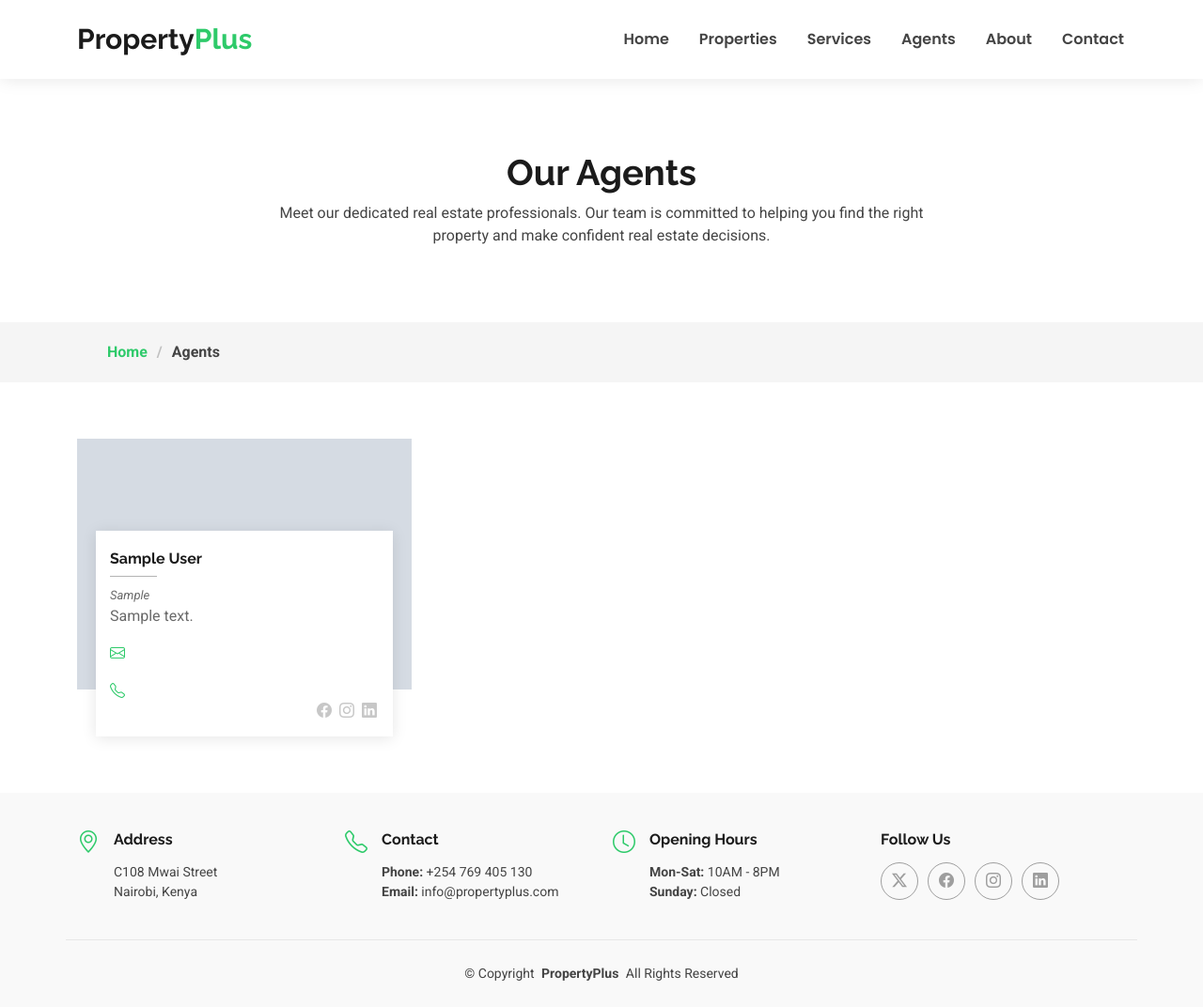
After one commit to harizonelopez/EstateAgency, a Django app: page /agents/ in a window 1280 px wide. The commit adds this page. Shown: the whole page at 94% size. Run offline with Django 5.2, Linux system fonts and the light colour scheme; tables that the repository leaves empty hold one stand-in row (values such as "Sample post"); grey boxes marked "Sample" are stand-in pictures; some libraries are stand-ins or nearby versions.

Commit message:
Add agents functionality with views, templates, and routing

```diff
--- /dev/null
+++ b/agents/urls.py
@@ -0,0 +1,8 @@
+from django.urls import path
+from . import views
+
+app_name = 'agents'
+
+urlpatterns = [
+    path('', views.agents_list, name='list')
+]
--- a/agents/views.py
+++ b/agents/views.py
@@ -1,3 +1,10 @@
 from django.shortcuts import render
+from .models import Agent
 
 # Create your views here.
+def agents_list(request):
+    agents = Agent.objects.filter(is_active=True)
+    context = {
+        'agents': agents,
+    }
+    return render(request, 'agents/agents.html', context)
--- a/config/urls.py
+++ b/config/urls.py
@@ -27,6 +27,9 @@ urlpatterns = [
 
     # Properties
     path('properties/', include('properties.urls')),
+
+    # Agents
+    path('agents/', include('agents.urls')),
 ]
 
 if settings.DEBUG:
--- /dev/null
+++ b/templates/agents/agents.html
@@ -0,0 +1,100 @@
+{% extends 'base.html' %}
+{% block title %}Agents | PropertyPlus{% endblock %}
+{% block body_class %}agents-page{% endblock %}
+
+{% block content %}
+<!-- Page Title -->
+<div class="page-title" data-aos="fade">
+    <div class="heading">
+        <div class="container">
+            <div class="row d-flex justify-content-center text-center">
+                <div class="col-lg-8">
+                    <h1>Our Agents</h1>
+                    <p class="mb-0">
+                        Meet our dedicated real estate professionals.
+                        Our team is committed to helping you find the
+                        right property and make confident real estate decisions.
+                    </p>
+                </div>
+            </div>
+        </div>
+    </div>
+
+    <nav class="breadcrumbs">
+        <div class="container">
+            <ol>
+                <li><a href="{% url 'core:home' %}">Home</a></li>
+                <li class="current">Agents</li>
+            </ol>
+        </div>
+    </nav>
+</div>
+<!-- End Page Title -->
+
+<!-- Agents Section -->
+<section id="agents" class="agents section">
+    <div class="container">
+        <div class="row gy-5">
+            {% for agent in agents %}
+            <div class="col-lg-4 col-md-6" data-aos="fade-up" data-aos-delay="{{ forloop.counter0|add:1 }}00">
+                <div class="member">
+                    <div class="pic">
+                        <img src="{{ agent.photo.url }}"
+                            class="img-fluid"
+                            alt="{{ agent.full_name }}">
+                    </div>
+
+                    <div class="member-info">
+                        <h4>{{ agent.full_name }}</h4>
+                        <span>{{ agent.position }}</span>
+                        <p>{{ agent.bio }}</p>
+                        <p>
+                           <a href="mailto:{{ agent.email }}">
+                               <i class="bi bi-envelope"></i>
+                               <!-- {{ agent.email }} -->
+                           </a>
+                        </p>
+                        <p>
+                           <a href="tel:{{ agent.phone }}">
+                               <i class="bi bi-telephone"></i>
+                               <!-- {{ agent.phone }} -->
+                           </a>
+                        </p>
+
+                        <div class="social">
+                            {% if agent.facebook %}
+                            <a href="{{ agent.facebook }}" target="_blank"
+                               rel="noopener noreferrer">
+                                <i class="bi bi-facebook"></i>
+                            </a>
+                            {% endif %}
+                            {% if agent.instagram %}
+                            <a href="{{ agent.instagram }}" target="_blank"
+                               rel="noopener noreferrer">
+                                <i class="bi bi-instagram"></i>
+                            </a>
+                            {% endif %}
+                            {% if agent.linkedin %}
+                            <a href="{{ agent.linkedin }}" target="_blank"
+                               rel="noopener noreferrer">
+                                <i class="bi bi-linkedin"></i>
+                            </a>
+                            {% endif %}
+                        </div>
+                    </div>
+                </div>
+            </div>
+
+            {% empty %}
+            <div class="col-12 text-center">
+                <h4>No agents available at the moment.</h4>
+                <p>Please check back later.</p>
+            </div>
+
+            {% endfor %}
+        </div>
+    </div>
+</section>
+<!-- End Agents Section -->
+
+{% endblock %}
--- a/templates/base.html
+++ b/templates/base.html
@@ -48,7 +48,7 @@
                     <li><a href="{% url 'core:home' %}">Home</a></li>
                     <li><a href="{% url 'properties:list' %}">Properties</a></li>
                     <li><a href="{% url 'core:services' %}">Services</a></li>
-                    <li><a href="{% url 'core:home' %}">Agents</a></li>
+                    <li><a href="{% url 'agents:list' %}">Agents</a></li>
                     <li><a href="#">About</a></li>
                     <li><a href="#">Contact</a></li>
                 </ul>
```
Also changed, not shown: templates/core/index.html (+5 -6 lines).
